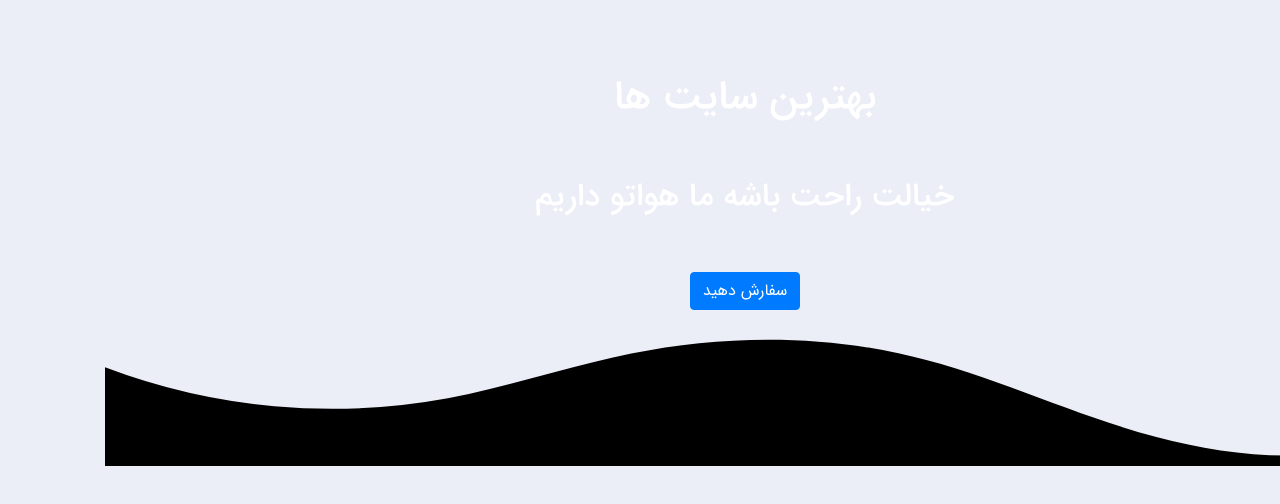
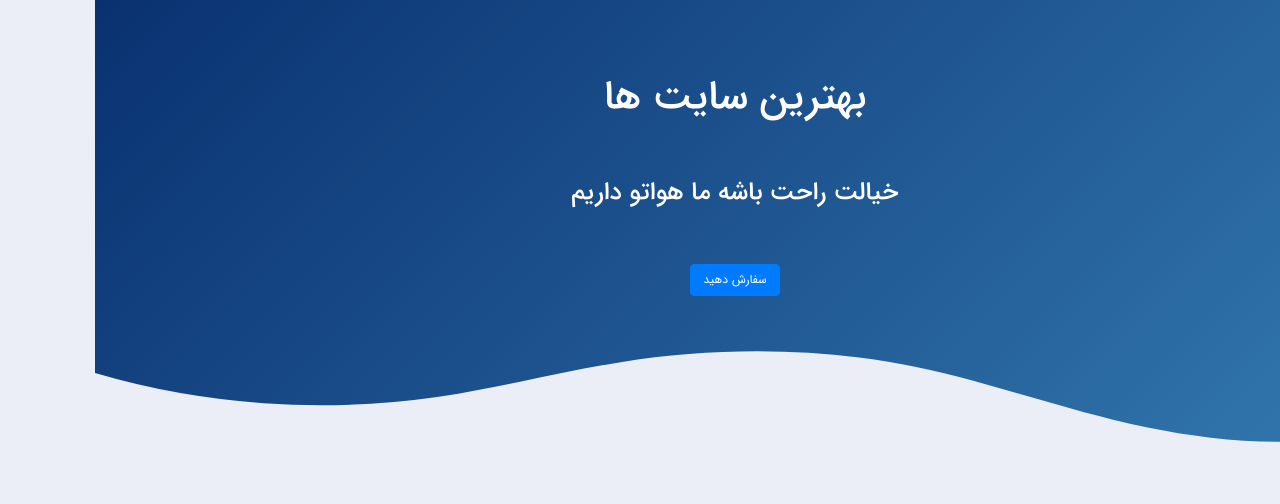
Before and after one commit to KavehKarami/shop-theme-react, a React (Create React App) app: page / in a window 1280 px wide. Shown: the top 504 px of the page. Built offline with nearby package versions, Linux system fonts and the light colour scheme.

Commit message:
import styles in main.scss

```diff
--- a/src/assets/scss/main.scss
+++ b/src/assets/scss/main.scss
@@ -4,3 +4,5 @@
 @import "./basic.scss";
 
 @import "./components/navbar.scss";
+@import "./containers/home.scss";
+@import "./components/shapeDivider1.scss";
```
